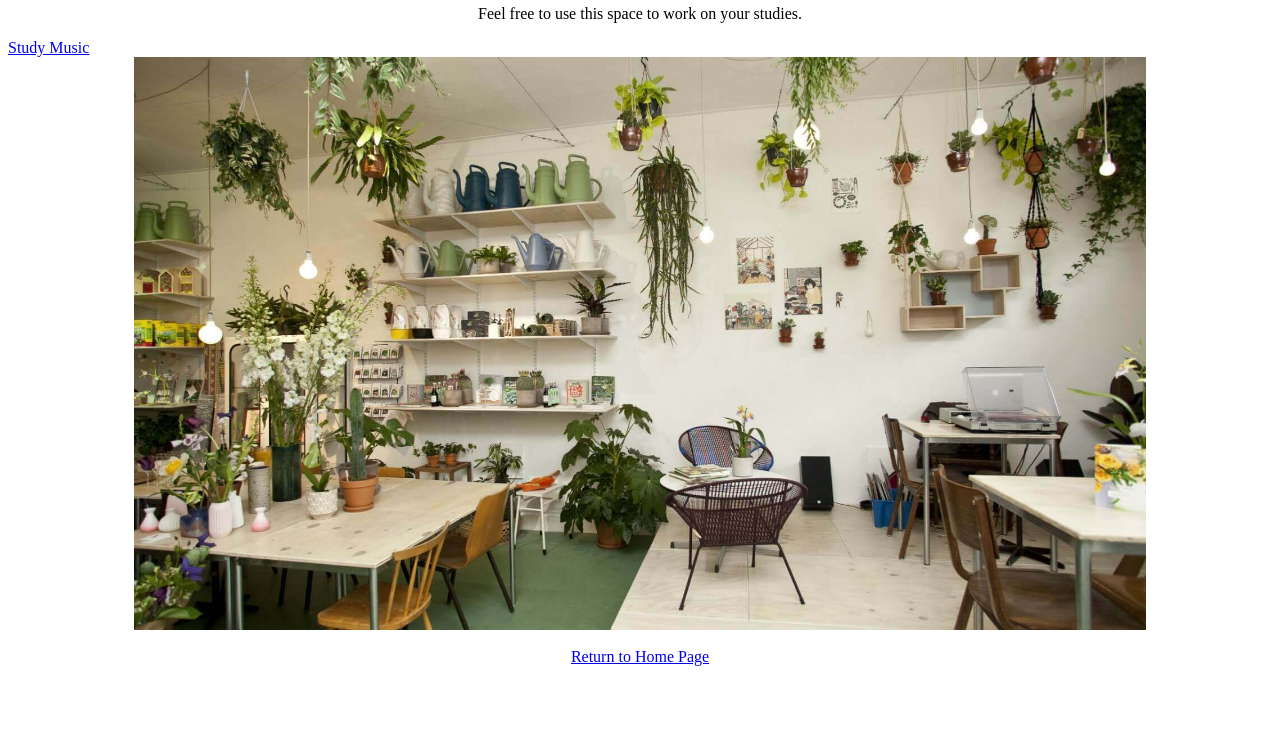
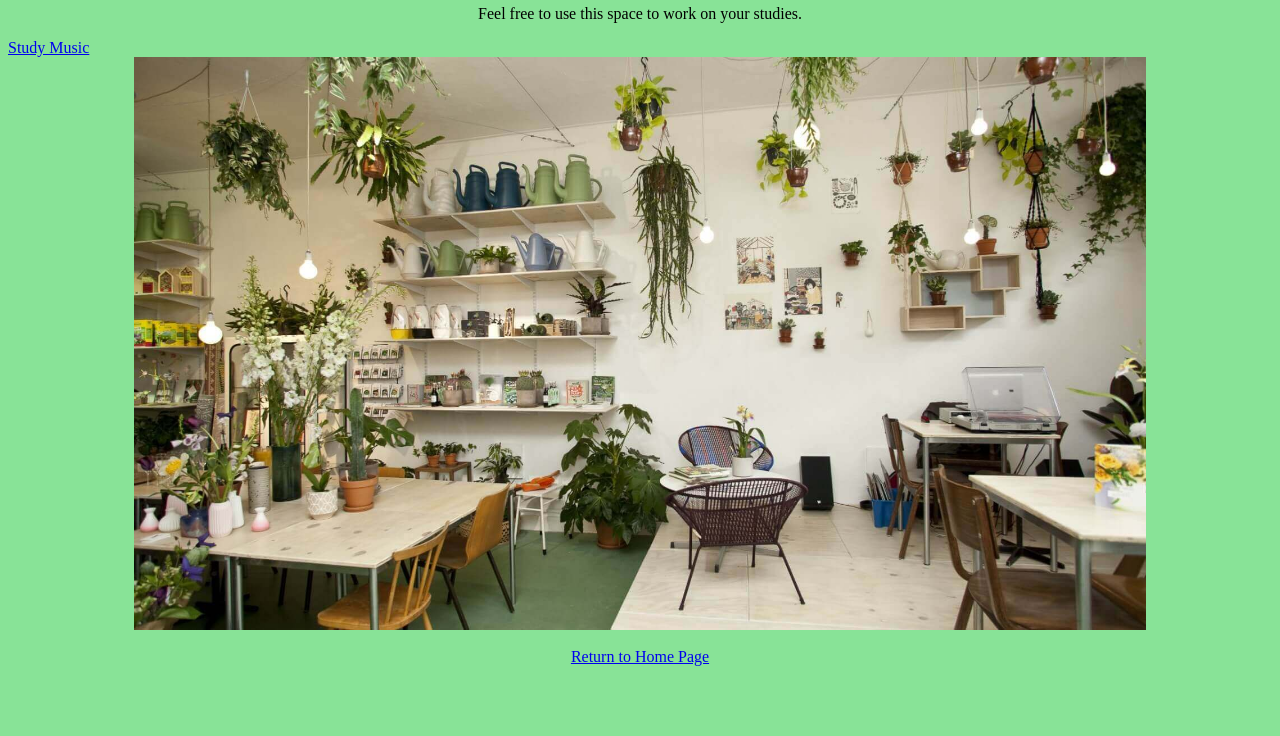
Before and after one commit to uvapcs/uvapcs.github.io, a plain HTML site: page study.html in a window 1280 px wide. Shown: the part 64-800 px from the top of the page. Drawn offline with Linux system fonts and the light colour scheme.

Commit message:
Update study.html Edit 7.14 (Project 2, Step 11). Edit background color.

```diff
--- a/study.html
+++ b/study.html
@@ -3,6 +3,13 @@
     <link rel="stylesheet" href="/style.css" type="text/css">
     <link href='https://fonts.googleapis.com/css?family=Lobster' rel='stylesheet'>
     <title>Study Area!</title>
+    <style>
+      body {
+        background-color: #88e397;
+        background-size: cover; /* Adjusts the size of the background image */
+        background-repeat: no-repeat; /* Prevents the background image from repeating */
+      }
+    </style>
    </head>
   <body>
     <h1 style="font-family: Lobster"; align="center">You Found the Study Area!</h1>
```
